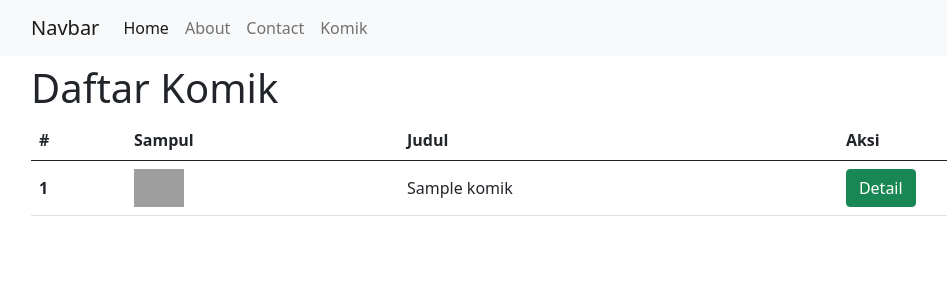
After one commit to khairihilmi01/Learn-php, a CodeIgniter 4 app: template app/Views/komik/index.php in a window 1280 px wide. The commit adds this page. Shown: the top 300 px of the page, without its empty margins (51-998 px from the left). Run offline with PHP 8.4 and a stand-in for CodeIgniter, Linux system fonts and the light colour scheme; the template is opened without the code that fills it: most values are stand-ins (such as "Sample title", 1, 10 or a date in 2020); some libraries are stand-ins or nearby versions; grey boxes are pictures that could not be loaded.

Commit message:
add detail and komik database

```diff
--- a/app/Config/Routes.php
+++ b/app/Config/Routes.php
@@ -31,7 +31,7 @@ $routes->setAutoRoute(true);
 // We get a performance increase by specifying the default
 // route since we don't have to scan directories.
 $routes->get('/', 'Pages::index');
-
+$routes->get('/komik/(:segment)','komik::detail/$1');
 /**
  * --------------------------------------------------------------------
  * Additional Routing
--- /dev/null
+++ b/app/Views/komik/index.php
@@ -0,0 +1,34 @@
+<?= $this->extend('layout/template'); ?>
+
+<?= $this->section('content'); ?>
+
+<div class="container">
+    <div class="row">
+        <div class="col">
+            <h1 class="mt-2">Daftar Komik</h1>
+            <table class="table">
+            <thead>
+                <tr>
+                <th scope="col">#</th>
+                <th scope="col">Sampul</th>
+                <th scope="col">Judul</th>
+                <th scope="col">Aksi</th>
+                </tr>
+            </thead>
+            <tbody>
+                <?php $i=1; ?>
+                <?php foreach($komik as $k): ?>
+                    <tr>
+                    <th scope="row"><?= $i++; ?></th>
+                    <td><img src="img/<?= $k['sampul']; ?>" class="sampul"></td>
+                    <td><?= $k['judul']; ?></td>
+                    <td><a href="/komik/<?= $k['slug']; ?>" class="btn btn-success">Detail</a></td>
+                    </tr>
+                <?php endforeach; ?>
+            </tbody>
+            </table>
+        </div>
+    </div>
+</div>
+
+<?= $this->endSection(); ?>
--- a/app/Views/layout/navbar.php
+++ b/app/Views/layout/navbar.php
@@ -16,7 +16,7 @@
                 <a class="nav-link" href="/pages/contact">Contact</a>
                 </li>
                 <li class="nav-item">
-                <a class="nav-link disabled" href="#" tabindex="-1" aria-disabled="true">Disabled</a>
+                <a class="nav-link" href="/komik">Komik</a>
                 </li>
             </ul>
             </div>
--- a/app/Views/layout/template.php
+++ b/app/Views/layout/template.php
@@ -8,6 +8,9 @@
         <!-- Bootstrap CSS -->
         <link href="https://cdn.jsdelivr.net/npm/bootstrap@5.0.0-beta1/dist/css/bootstrap.min.css" rel="stylesheet" integrity="sha384-giJF6kkoqNQ00vy+HMDP7azOuL0xtbfIcaT9wjKHr8RbDVddVHyTfAAsrekwKmP1" crossorigin="anonymous">
 
+
+        <!-- CSS -->
+        <link rel="stylesheet" href="/css/style.css">
         <title><?= $title; ?></title>
     </head>
     <body>
--- /dev/null
+++ b/public/css/style.css
@@ -0,0 +1,7 @@
+.sampul{
+    width: 50px;
+}
+
+.table > tbody > tr > * {
+    vertical-align: middle;
+}
```
Also changed, not shown: app/Controllers/Komik.php (added, +41 -0 lines), app/Models/KomikModel.php (added, +20 -0 lines), app/Views/komik/detail.php (added, +30 -0 lines), public/img/Naruto.jpg (added), public/img/Onepiece.jpg (added).
